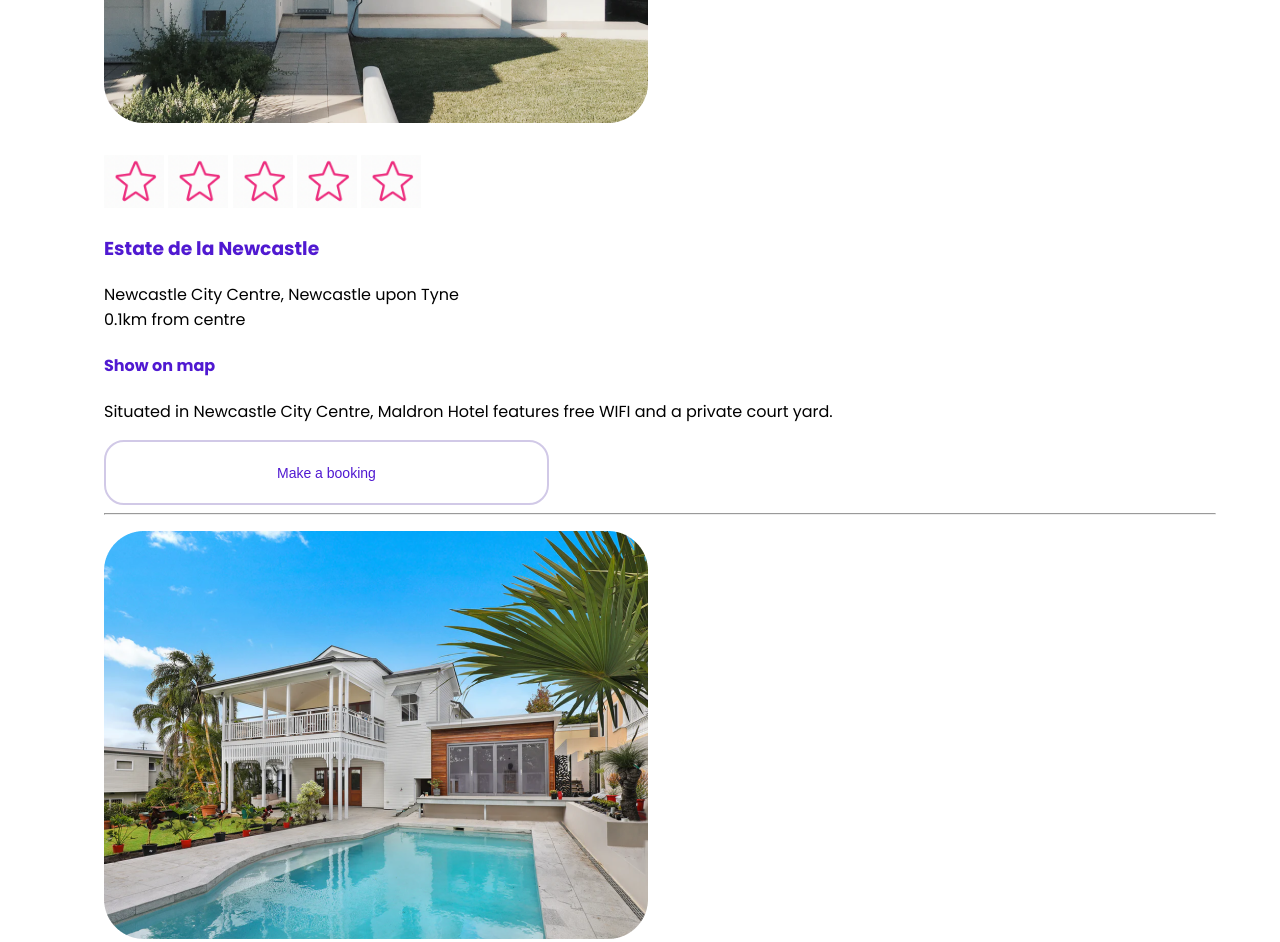
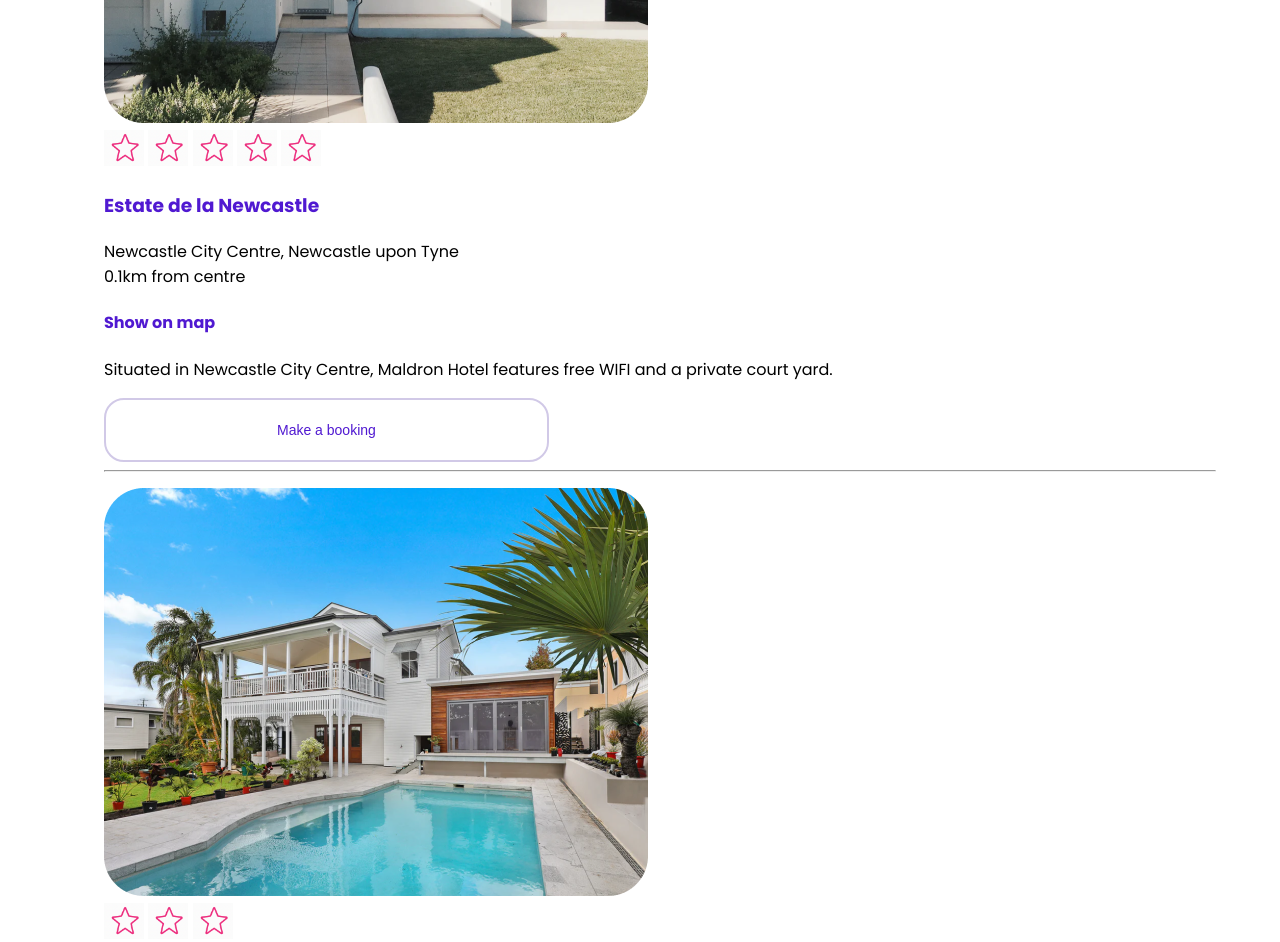
Before and after one commit to pau-develop/202207-w1chwe-pau-sanchez-pablo-sobrino, a website: page index.html in a window 1280 px wide. Shown: the part 1140-2082 px from the top of the page. Drawn offline with nearby package versions, Linux system fonts and the light colour scheme; files that its build step writes are made by us from their sources.

Commit message:
Fix various

```diff
--- a/index.html
+++ b/index.html
@@ -79,7 +79,6 @@
         <article>
           <ol class="First-research">
             <li class="First-research__image-house"><img src="Images/chaletaso.png" alt="House first research" /></li>
-            <li class="First-research__image-punctuation"><img src="" alt="" /></li>
             <li><div>
               <img src="Images/rating_star.png" class="star" alt="star">
               <img src="Images/rating_star.png" class="star" alt="star">
@@ -101,7 +100,6 @@
          <article>
           <ol class="First-research">
             <li class="First-research__image-house"><img src="Images/chaletaso_long_pool.png" alt="House first research" /></li>
-            <li class="First-research__image-punctuation"><img src="" alt="" /></li>
             <li><div>
               <img src="Images/rating_star.png" class="star" alt="star">
               <img src="Images/rating_star.png" class="star" alt="star">
@@ -121,7 +119,6 @@
          <article>
           <ol class="First-research">
             <li class="First-research__image-house"><img src="Images/chaletaso_short_pool.png" alt="House first research" /></li>
-            <li class="First-research__image-punctuation"><img src="" alt="" /></li>
             <li><div>
               <img src="Images/rating_star.png" class="star" alt="star">
               <img src="Images/rating_star.png" class="star" alt="star">
--- a/sass/_partials/_section-two.scss
+++ b/sass/_partials/_section-two.scss
@@ -48,7 +48,7 @@
 }
 
 .star {
-  width: 60px;
+  width: 40px;
 }
 
 h3,
```
